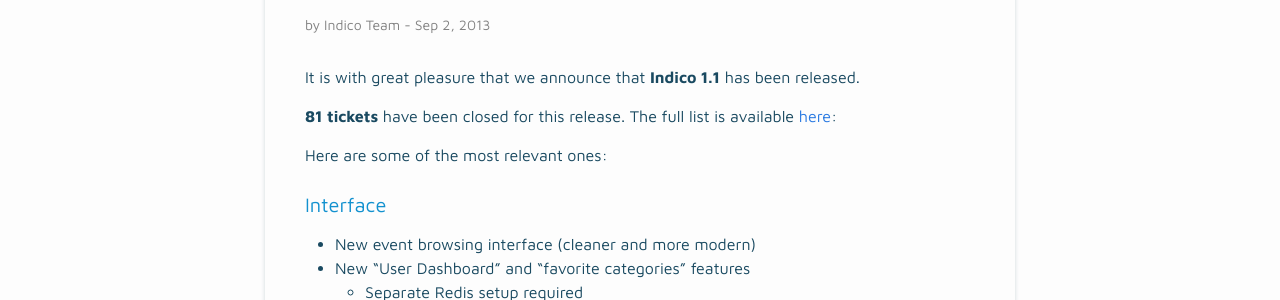
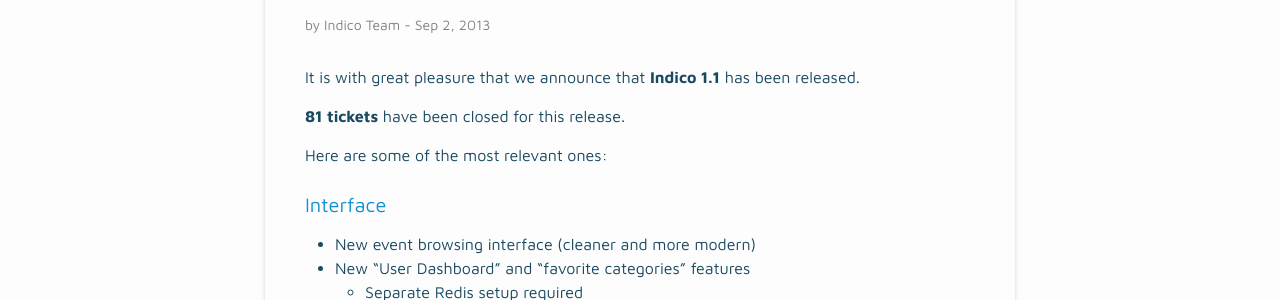
Before and after one commit to indico/indico.github.io, a Jekyll site: the page built from _posts/2013-09-02-indico-1-1-released.markdown, in a window 1280 px wide. Shown: the part 585-885 px from the top of the page. Built offline with Jekyll 4.4.1, drawn with Linux system fonts in a browser that asks for light colours; nearby versions of some CDN libraries; comment, search, counter and statistics services are not loaded.

Commit message:
Remove obsolete link

```diff
--- a/_posts/2013-09-02-indico-1-1-released.markdown
+++ b/_posts/2013-09-02-indico-1-1-released.markdown
@@ -7,7 +7,7 @@
 ---
 It is with great pleasure that we announce that **Indico 1.1** has been released.
 
-**81 tickets** have been closed for this release. The full list is available [here][tickets]:
+**81 tickets** have been closed for this release.
 
 Here are some of the most relevant ones:
 
```
Also changed, not shown: other parts of _posts/2013-09-02-indico-1-1-released.markdown (+0 -1 lines).
